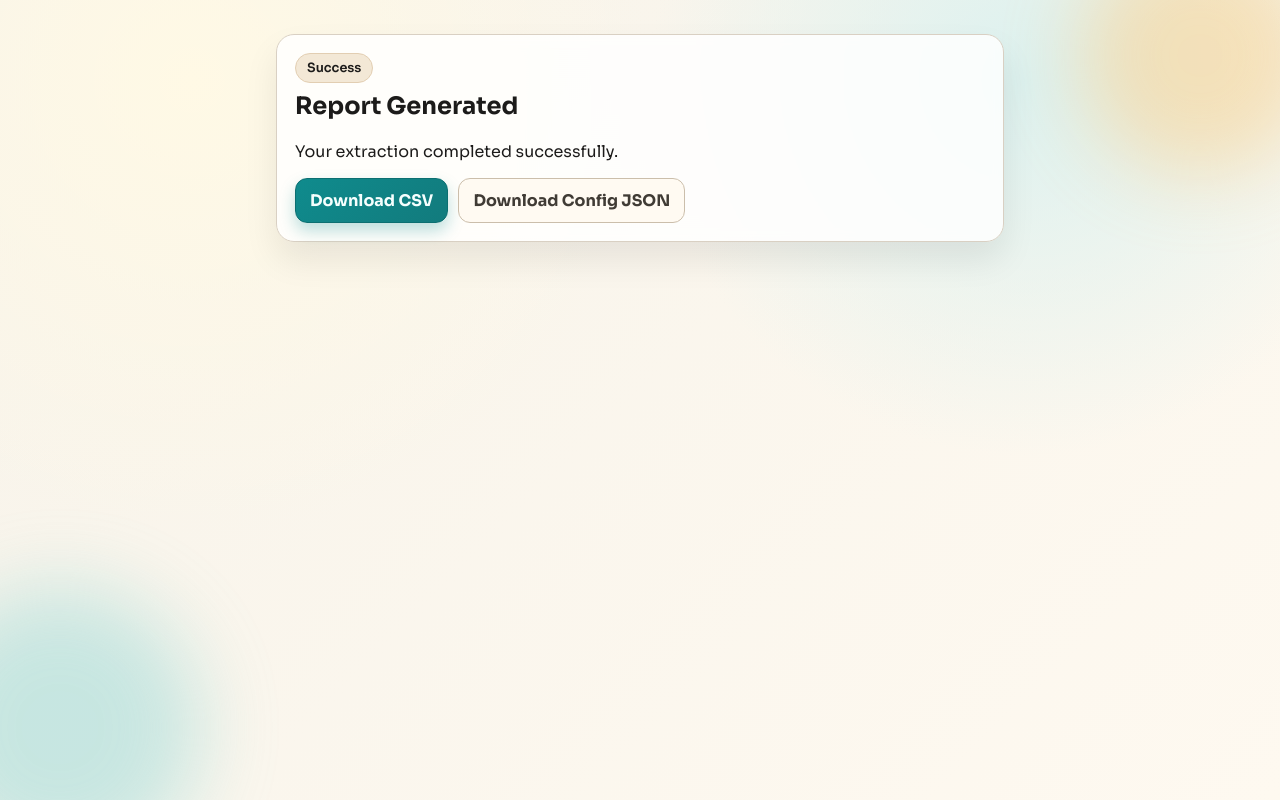
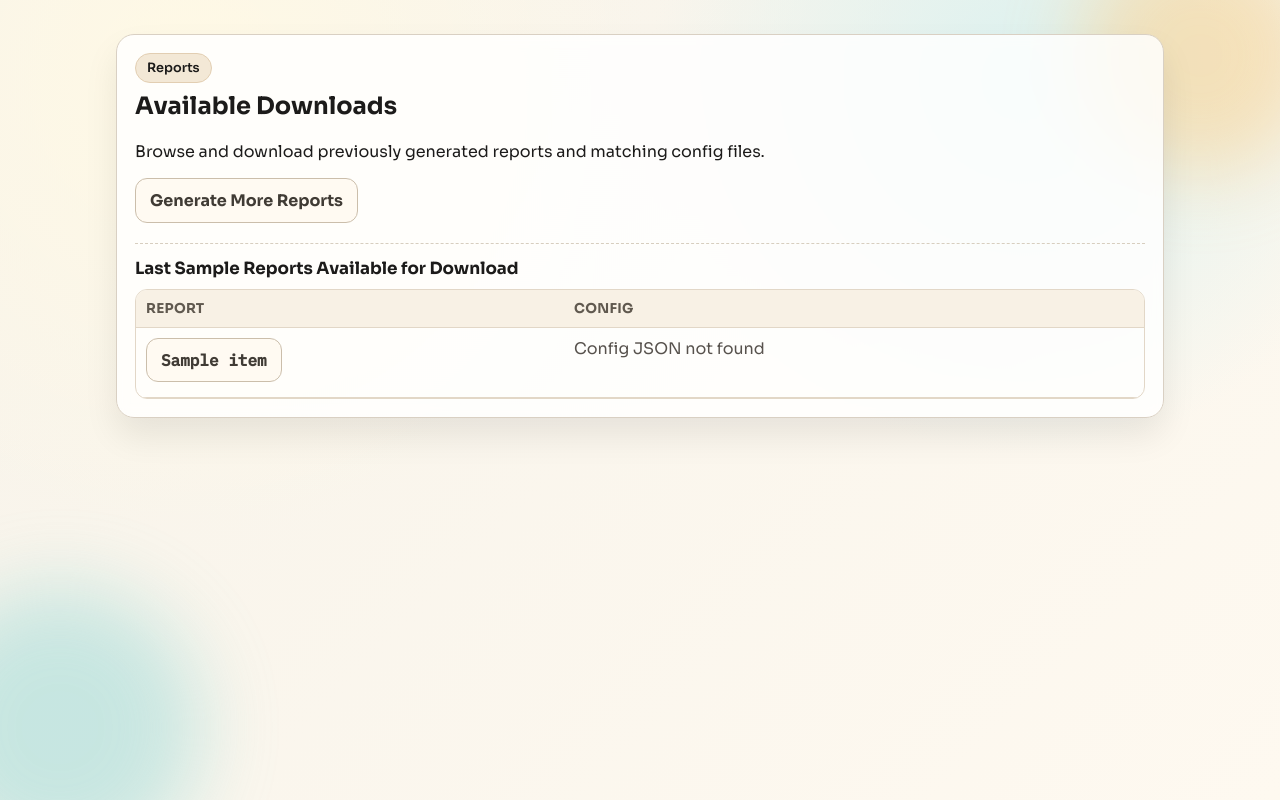
Before and after one commit to sarbadal/YouTube-Data-Extractor-Simulate, a Flask app: template webapp/templates/result.html in a window 1280 px wide. Run offline with Flask 3, Linux system fonts and the light colour scheme; the template is opened without the code that fills it: most values are stand-ins (such as "Sample title", 1, 10 or a date in 2020).

Commit message:
keep only limited reports for download

```diff
--- a/webapp/app.py
+++ b/webapp/app.py
@@ -11,11 +11,13 @@ if str(PROJECT_ROOT) not in sys.path:
 
 from webapp.constants import SECRET_KEY
 from webapp.routes import web
+from webapp.services import REPORT_RETENTION_LIMIT, prune_old_reports
 
 def create_app() -> Flask:
     app = Flask(__name__)
     app.config["SECRET_KEY"] = SECRET_KEY
     app.register_blueprint(web)
+    prune_old_reports(max_reports=REPORT_RETENTION_LIMIT)
     return app
 
 
--- a/webapp/routes.py
+++ b/webapp/routes.py
@@ -8,13 +8,18 @@ from flask import Blueprint, flash, redirect, render_template, request, send_fil
 from .constants import DATASET_DEFAULT_COLUMNS, DATASET_OPTIONS, PROJECT_ROOT
 from .form_config import build_config
 from .services import (
+    REPORT_RETENTION_LIMIT,
     execute_extraction,
+    list_recent_report_config_pairs,
+    prune_old_reports,
     resolve_config_download_path,
     resolve_output_download_path,
     save_generated_config,
 )
 
 web = Blueprint("web", __name__)
+RECENT_REPORT_LIMIT_OPTIONS = (5, 10, 15, 20, 50)
+DEFAULT_RECENT_REPORT_LIMIT = 15
 
 
 @web.get("/")
@@ -24,11 +29,22 @@ def index() -> str:
         dataset_options=DATASET_OPTIONS,
         dataset_default_columns=DATASET_DEFAULT_COLUMNS,
         today=datetime.utcnow().date().isoformat(),
+        recent_report_limit_options=RECENT_REPORT_LIMIT_OPTIONS,
+        default_recent_report_limit=DEFAULT_RECENT_REPORT_LIMIT,
     )
 
 
 @web.post("/generate")
 def generate_report() -> Any:
+    requested_limit_raw = request.form.get("recent_reports_limit", str(DEFAULT_RECENT_REPORT_LIMIT))
+    try:
+        requested_limit = int(requested_limit_raw)
+    except ValueError:
+        requested_limit = DEFAULT_RECENT_REPORT_LIMIT
+
+    if requested_limit not in RECENT_REPORT_LIMIT_OPTIONS:
+        requested_limit = DEFAULT_RECENT_REPORT_LIMIT
+
     try:
         config_payload = build_config(request.form, request.form.getlist("campaign_status"))
     except ValueError as exc:
@@ -43,11 +59,36 @@ def generate_report() -> Any:
         flash(f"Extraction failed: {exc}", "error")
         return redirect(url_for("web.index"))
 
+    prune_old_reports(max_reports=REPORT_RETENTION_LIMIT)
+
     output_relpath = output_path.relative_to(PROJECT_ROOT)
+    recent_report_config_pairs = list_recent_report_config_pairs(limit=requested_limit)
     return render_template(
         "result.html",
         output_file=output_relpath.as_posix(),
         config_file=config_path.relative_to(PROJECT_ROOT).as_posix(),
+        recent_report_config_pairs=recent_report_config_pairs,
+        recent_reports_limit=requested_limit,
+    )
+
+
+@web.get("/results")
+def results_page() -> Any:
+    requested_limit_raw = request.args.get("limit", str(DEFAULT_RECENT_REPORT_LIMIT))
+    try:
+        requested_limit = int(requested_limit_raw)
+    except ValueError:
+        requested_limit = DEFAULT_RECENT_REPORT_LIMIT
+
+    if requested_limit not in RECENT_REPORT_LIMIT_OPTIONS:
+        requested_limit = DEFAULT_RECENT_REPORT_LIMIT
+
+    return render_template(
+        "result.html",
+        output_file=None,
+        config_file=None,
+        recent_report_config_pairs=list_recent_report_config_pairs(limit=requested_limit),
+        recent_reports_limit=requested_limit,
     )
 
 
--- a/webapp/static/styles.css
+++ b/webapp/static/styles.css
@@ -211,7 +211,7 @@ legend {
 }
 
 .result-container {
-  max-width: 760px;
+  max-width: 1080px;
 }
 
 .result-card h1 {
@@ -241,6 +241,73 @@ dd {
   gap: 10px;
 }
 
+.report-list-area {
+  margin-top: 20px;
+  padding-top: 14px;
+  border-top: 1px dashed #d7cebf;
+}
+
+.report-list-area h2 {
+  margin: 0 0 10px;
+  font-size: 1.05rem;
+}
+
+.report-links {
+  display: grid;
+  gap: 8px;
+}
+
+.report-pair {
+  display: grid;
+  gap: 6px;
+}
+
+.table-wrap {
+  overflow-x: auto;
+  border: 1px solid #e2d7c7;
+  border-radius: 12px;
+}
+
+.download-table {
+  width: 100%;
+  border-collapse: collapse;
+  min-width: 860px;
+}
+
+.download-table th,
+.download-table td {
+  text-align: left;
+  padding: 10px;
+  border-bottom: 1px solid #e2d7c7;
+  vertical-align: top;
+}
+
+.download-table th {
+  font-size: 0.85rem;
+  letter-spacing: 0.02em;
+  text-transform: uppercase;
+  color: #60594f;
+  background: #f8f1e5;
+}
+
+.download-table td .report-link {
+  display: inline-block;
+  max-width: 100%;
+  white-space: nowrap;
+  overflow: hidden;
+  text-overflow: ellipsis;
+}
+
+.report-link {
+  text-align: left;
+  font-family: "IBM Plex Mono", monospace;
+}
+
+.muted-copy {
+  color: var(--muted);
+  margin: 0;
+}
+
 @media (max-width: 720px) {
   .inline-fields {
     grid-template-columns: 1fr;
--- a/webapp/templates/index.html
+++ b/webapp/templates/index.html
@@ -99,9 +99,12 @@
 
           <button type="button" id="load-default-columns" class="ghost-btn">Use dataset default columns</button>
           <button type="submit" class="primary-btn">Generate Report</button>
+          <a class="ghost-btn" href="{{ url_for('web.results_page') }}">View Available Reports</a>
         </form>
       </section>
     </main>
+
+    <script id="dataset-defaults" type="application/json">{{ dataset_default_columns | tojson }}</script>
 
     <script>
       const dateModeSelect = document.getElementById("date-mode");
@@ -110,7 +113,7 @@
       const datasetSelect = document.getElementById("dataset-select");
       const selectColumns = document.getElementById("select-columns");
       const loadDefaultsButton = document.getElementById("load-default-columns");
-      const defaults = {{ dataset_default_columns | tojson }};
+      const defaults = JSON.parse(document.getElementById("dataset-defaults").textContent);
 
       function updateDateMode() {
         if (dateModeSelect.value === "explicit") {
--- a/webapp/templates/result.html
+++ b/webapp/templates/result.html
@@ -18,14 +18,59 @@
 
     <main class="container result-container">
       <section class="card result-card">
-        <p class="tag">Success</p>
-        <h1>Report Generated</h1>
-        <p>Your extraction completed successfully.</p>
+        {% if output_file and config_file %}
+          <p class="tag">Success</p>
+          <h1>Report Generated</h1>
+          <p>Your extraction completed successfully.</p>
+        {% else %}
+          <p class="tag">Reports</p>
+          <h1>Available Downloads</h1>
+          <p>Browse and download previously generated reports and matching config files.</p>
+        {% endif %}
 
         <div class="actions">
-          <a class="primary-btn" href="{{ url_for('web.download_report', file=output_file) }}">Download CSV</a>
-          <a class="ghost-btn" href="{{ url_for('web.download_config', file=config_file) }}">Download Config JSON</a>
+          {% if output_file and config_file %}
+            <a class="primary-btn" href="{{ url_for('web.download_report', file=output_file) }}">Download CSV</a>
+            <a class="ghost-btn" href="{{ url_for('web.download_config', file=config_file) }}">Download Config JSON</a>
+          {% endif %}
+          <a class="ghost-btn" href="{{ url_for('web.index') }}">Generate More Reports</a>
         </div>
+
+        <section class="report-list-area">
+          <h2>Last {{ recent_reports_limit }} Reports Available for Download</h2>
+          {% if recent_report_config_pairs %}
+            <div class="table-wrap">
+              <table class="download-table">
+                <thead>
+                  <tr>
+                    <th>Report</th>
+                    <th>Config</th>
+                  </tr>
+                </thead>
+                <tbody>
+                  {% for item in recent_report_config_pairs %}
+                    <tr>
+                      <td>
+                        {% set report_short = item.report_name[:10] ~ '...' ~ item.report_name[-20:] if item.report_name|length > 33 else item.report_name %}
+                        <a class="ghost-btn report-link" href="{{ url_for('web.download_report', file=item.report_file) }}" title="{{ item.report_name }}">{{ report_short }}</a>
+                      </td>
+                      <td>
+                        {% if item.config_file %}
+                          {% set config_short = item.config_name[:10] ~ '...' ~ item.config_name[-20:] if item.config_name|length > 33 else item.config_name %}
+                          <a class="ghost-btn report-link" href="{{ url_for('web.download_config', file=item.config_file) }}" title="{{ item.config_name }}">{{ config_short }}</a>
+                        {% else %}
+                          <span class="muted-copy">Config JSON not found</span>
+                        {% endif %}
+                      </td>
+                    </tr>
+                  {% endfor %}
+                </tbody>
+              </table>
+            </div>
+          {% else %}
+            <p class="muted-copy">No reports found yet.</p>
+          {% endif %}
+        </section>
       </section>
     </main>
   </body>
```
Also changed, not shown: webapp/services.py (+82 -0 lines).
